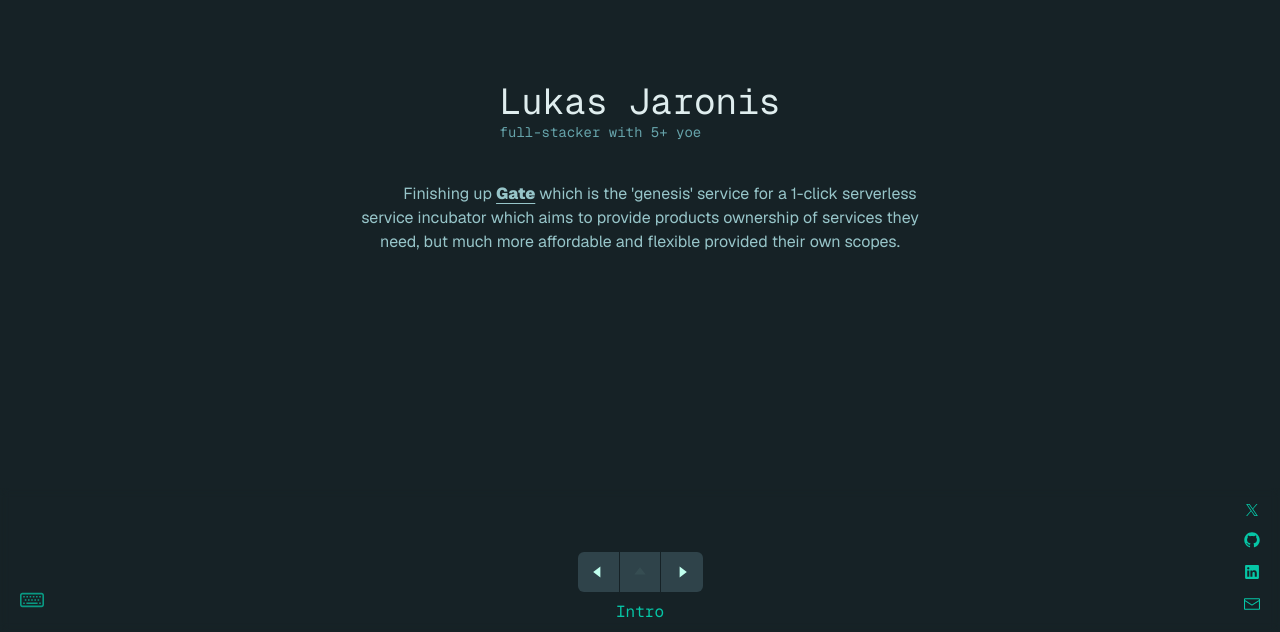
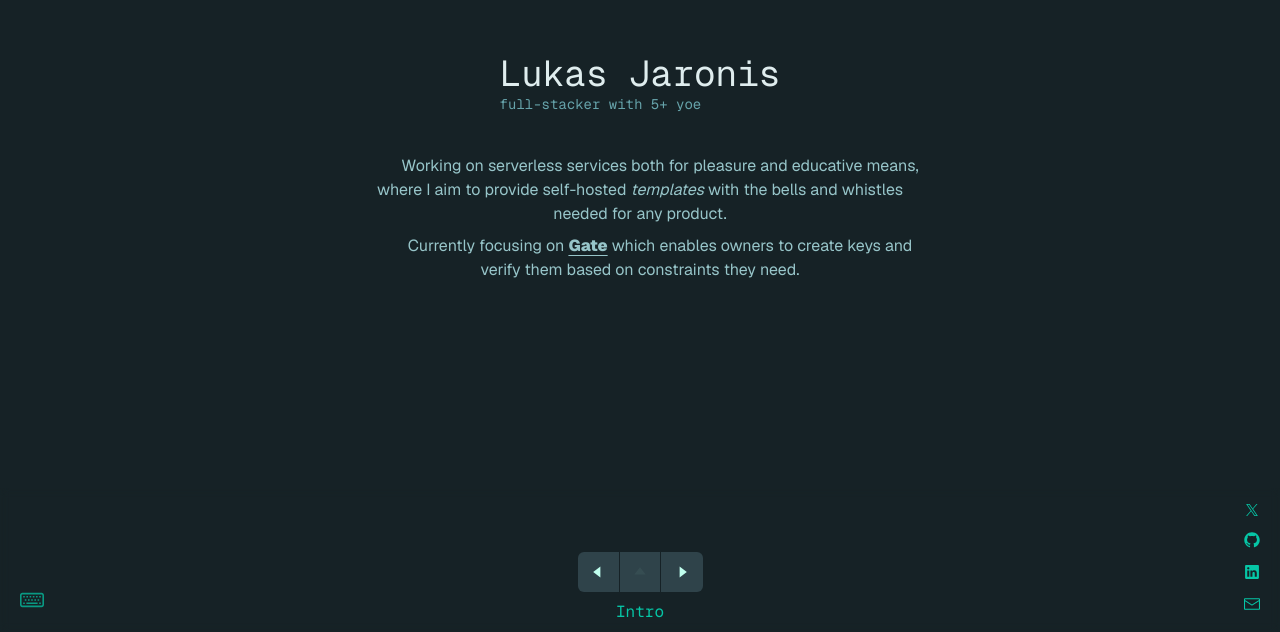
Before and after one commit to lukasjaronis/jaronis.me, a Next.js app: page /intro in a window 1280 px wide. Shown: the part 168-800 px from the top of the page. Built offline with nearby package versions, Linux system fonts and the light colour scheme.

Commit message:
update intro

```diff
--- a/app/intro/page.tsx
+++ b/app/intro/page.tsx
@@ -8,9 +8,10 @@ export default function Intro() {
 					<p className="text-4xl text-firefly-100 text-center md:text-left font-geist_mono">Lukas Jaronis</p>
 					<p className="text-sm text-firefly-400 text-center md:text-left font-geist_mono">full-stacker with 5+ yoe</p>
 				</div>
-				<p className="text-center md:indent-10">Finishing up <Link href="/projects" className="underline underline-offset-4 font-black hover:text-firefly-100">Gate</Link> which is the 'genesis' service for a 1-click serverless service incubator which
-					aims to provide products ownership of services they need, but much more affordable and flexible provided their own scopes.
+				<p className="text-center md:indent-10">Working on serverless services both for pleasure and educative means,
+					where I aim to provide self-hosted <i>templates</i> with the bells and whistles needed for any product.
 				</p>
+				<p className="pt-2 text-center md:indent-10">Currently focusing on <Link href="/projects" className="underline underline-offset-4 font-black hover:text-firefly-100">Gate</Link> which enables owners to create keys and verify them based on constraints they need.</p>
 			</div>
 		</section>
 	);
```
